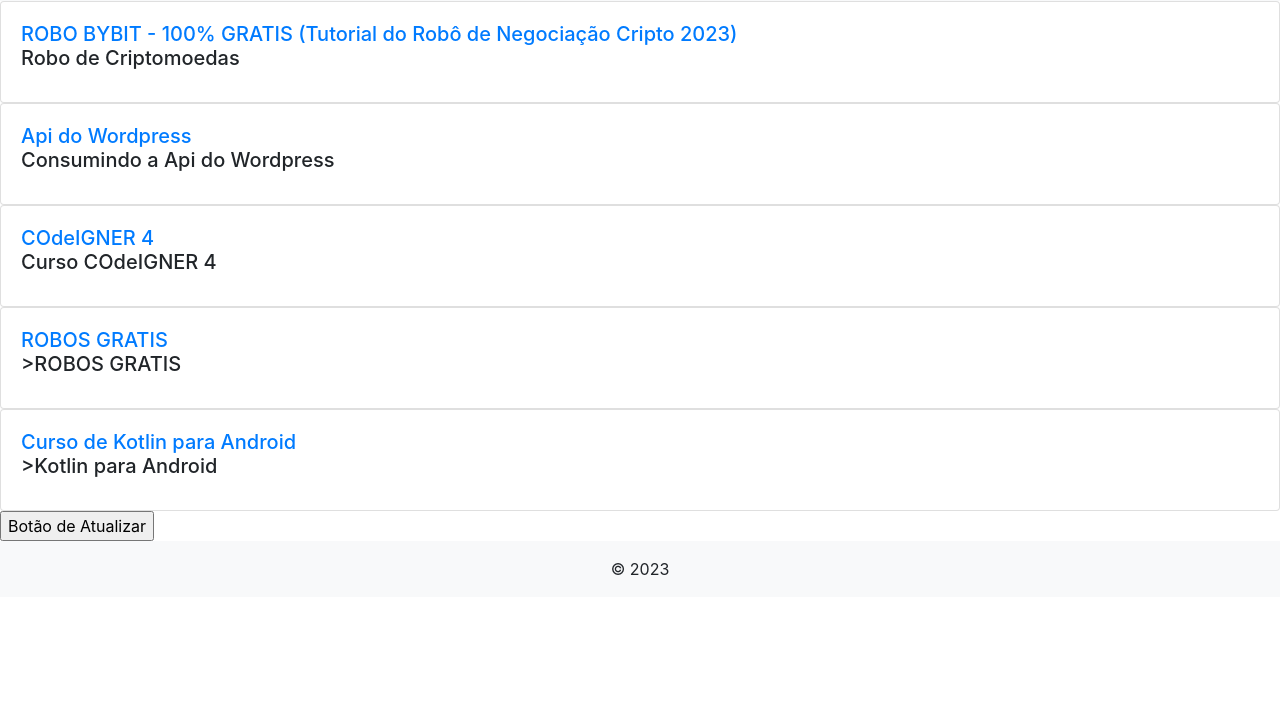
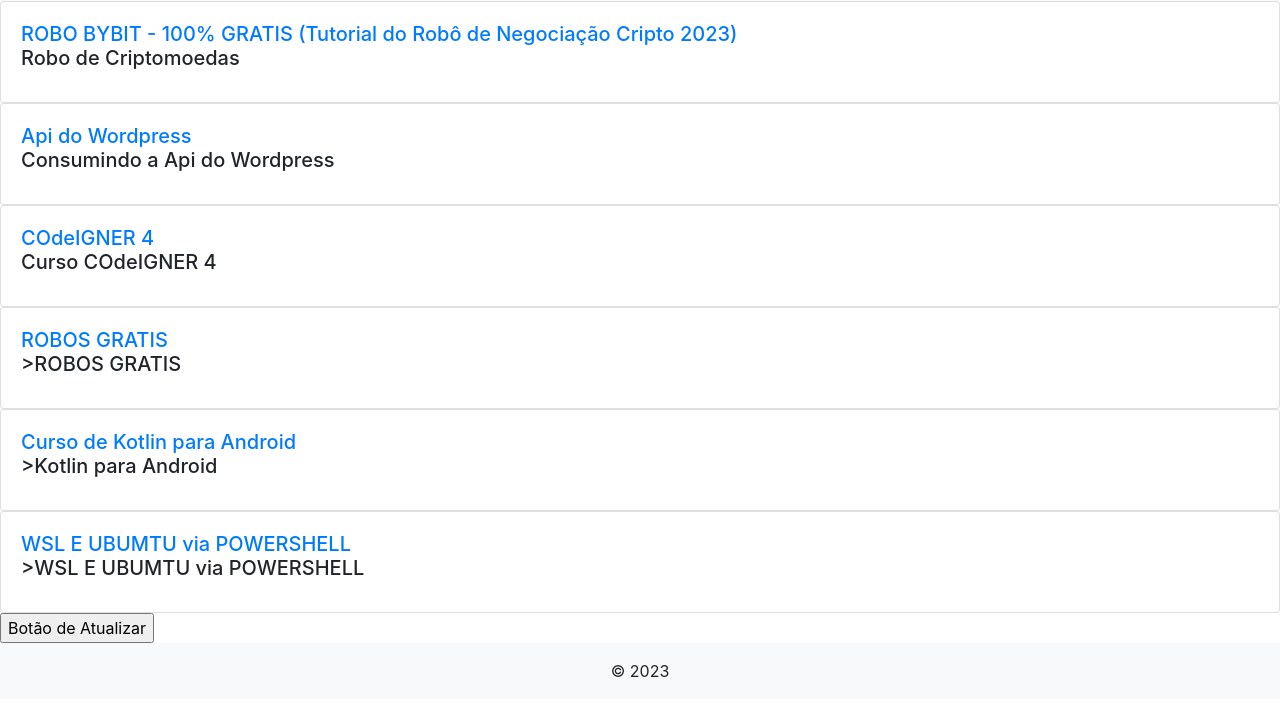
Before and after one commit to andregds85/pessoal, a plain HTML site: page pag2.html in a window 1280 px wide. Shown: the part 55-770 px from the top of the page. Drawn offline with nearby package versions, Linux system fonts and the light colour scheme.

Commit message:
Update pag2.html

```diff
--- a/pag2.html
+++ b/pag2.html
@@ -93,6 +93,15 @@
 
 
 
+    <!-- Curso de kotlin -->
+  <div class="card">
+    <div class="card-body">
+      <a href="https://learn.microsoft.com/pt-br/windows/wsl/install">
+      <h5 class="card-title">WSL E UBUMTU via POWERSHELL
+</a>
+      <p class="card-text"> >WSL E UBUMTU via POWERSHELL </p>
+  </div>
+</div>
 
 
 
```
